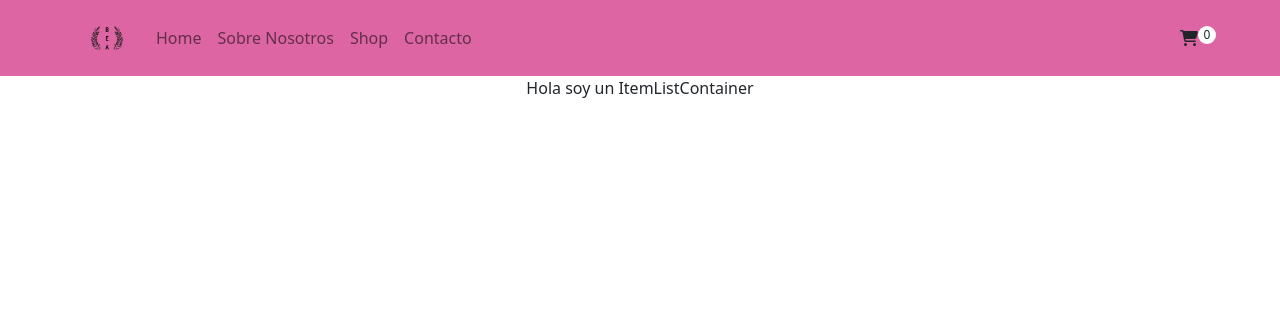
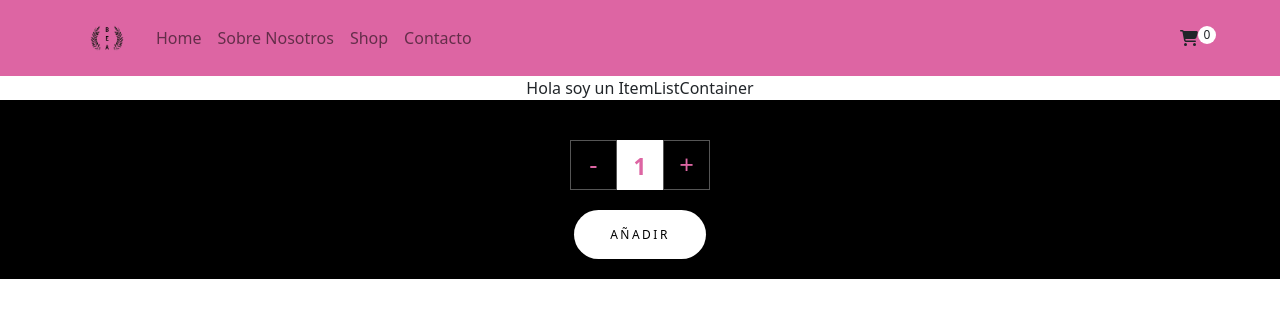
Before and after one commit to teosayegh/BeaJoyasReact, a React (Create React App) app: page / in a window 1280 px wide. Shown: the top 318 px of the page. Built offline with nearby package versions, Linux system fonts and the light colour scheme.

Commit message:
ItemCount

```diff
--- a/src/App.jsx
+++ b/src/App.jsx
@@ -3,16 +3,22 @@ import 'bootstrap/dist/css/bootstrap.min.css';
 
 import NavBar from './components/NavBar';
 import ItemListContainer from './components/ItemListContainer';
-// import ItemCount from './components/ItemCount';
+import ItemCount from './components/ItemCount';
+
 
 
 export default function App() {
 
+  const onAdd = (quantity) => {
+    alert(`Agregaste ${quantity} productos`);
+    console.log ("Agregaste " + quantity + " productos");
+  };
 
   return (
       <div className="App">
       <NavBar/>
       <ItemListContainer  greeting={'Hola soy un ItemListContainer'}/>
+      <ItemCount initial={1} stock={5} onAdd={onAdd}/>
       </div>
   );
 }
--- a/src/components/ItemCount.jsx
+++ b/src/components/ItemCount.jsx
@@ -2,3 +2,50 @@ import React from "react";
 import { useState } from "react";
 
 import "./styles/ItemCount.css";
+
+export default function ItemCount({stock, initial, onAdd}) {
+    const [quantity, setQuantity] = useState(initial);
+
+    function increase() {
+        if (quantity < stock) {
+            setQuantity(quantity + 1);
+        }
+    }
+
+    function decrease() {
+        if (quantity > 1) {
+            setQuantity(quantity - 1);
+        }
+    }
+
+    function addToCart() {
+        onAdd(quantity);
+    }
+
+    return (
+        <div className="main-container">
+        <div className="container-contador">
+            <button
+            className="botones"
+            onClick={decrease}
+            >
+            -
+            </button>
+            <span className="count-container__qty">{quantity}</span>
+            <button
+            className="botones"
+            onClick={increase}
+            >
+            +
+            </button>
+        </div>
+
+        <button
+            className="button-primario"
+            onClick={addToCart}
+        >
+            Añadir
+        </button>
+        </div>
+    );
+}
--- a/src/components/styles/ItemCount.css
+++ b/src/components/styles/ItemCount.css
@@ -31,11 +31,6 @@
     background-color: #DD65A3;
 }
 
-.botones[disabled] {
-    color: #555555;
-    background-color: transparent;
-    border: 1px solid #555555;
-}
 
 .count-container__qty {
     text-align: center;
```
